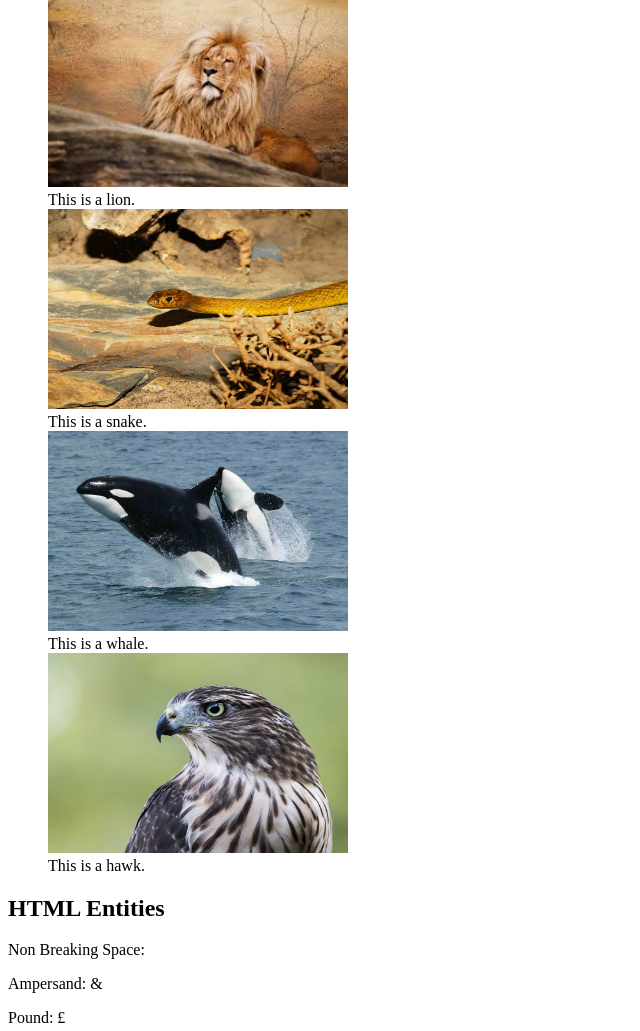
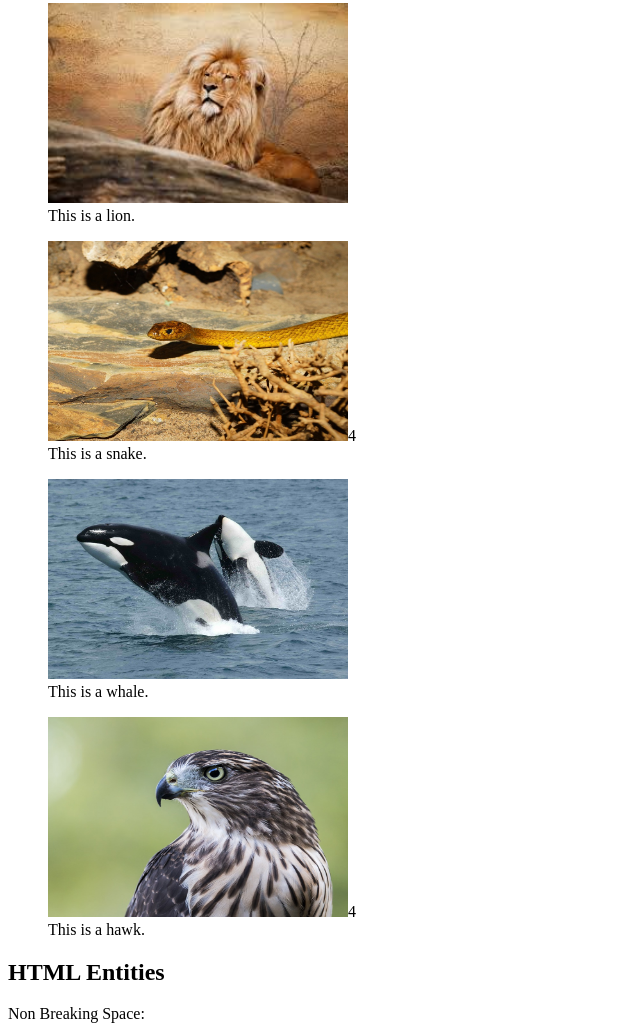
Before and after one commit to mall0220/mall0220.github.io, a plain HTML site: page lib2024/assg-2/index.html in a window 1280 px wide. Shown: the part 601-1632 px from the top of the page, without its empty margins (0-640 px from the left). Drawn offline with Linux system fonts and the light colour scheme.

Commit message:
Working on assignment

```diff
--- a/lib2024/assg-2/index.html
+++ b/lib2024/assg-2/index.html
@@ -1,5 +1,5 @@
 <!DOCTYPE html>
-<html>
+<html lang="en-ca">
 <head>
 	<meta charset="utf-8">
 	<!--Default charater encoding in HTML-->
@@ -73,13 +73,21 @@
 								<!--The tag for each image-->
 								<figcaption>This is an elephant.</figcaption>
 								<!--Caption for the image-->
+						</figure>
+						<figure>
 							<img src="img/lion.jpg" alt="lion" width="300" height="200">
 							<figcaption>This is a lion.</figcaption>
-						<img src="img/snake.jpg" alt="snake" width="300" height="200">
+						</figure>
+						<figure>
+							<img src="img/snake.jpg" alt="snake" width="300" height="200">4
 							<figcaption>This is a snake.</figcaption>
+						</figure>
+						<figure>
 							<img src="img/whale.jpg" alt="whale" width="300" height="200">
 							<figcaption>This is a whale.</figcaption>
-						<img src="img/hawk.jpg" alt="hawk" width="300" height="200">
+						</figure>
+						<figure>
+							<img src="img/hawk.jpg" alt="hawk" width="300" height="200">4
 							<figcaption>This is a hawk.</figcaption>
 						</figure>
 					</article>
@@ -105,9 +113,11 @@
 					<dd>-Black hot drink</dd>
 					<dt>Milk</dt>
 					<dd>-White cold drink</dd>
+				</dl>
+				<div>
 					<p>HTML</p>
 					<p>CSS</p>
-				</dl>
+				</div>
 			</article>
 
 			<article class="special-tag" id="details">
```
Lines whose indentation alone changed are shown as unchanged.
